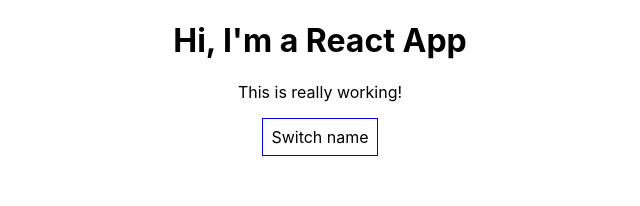
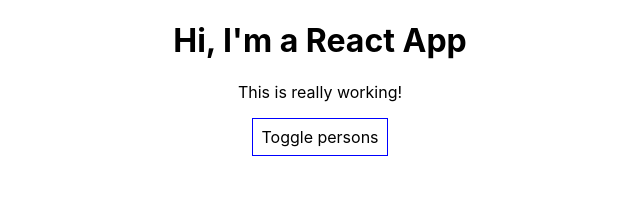
Before and after one commit to chinmaymoharir/react-project-1, a React (Create React App) app: page / in a window 1280 px wide. Shown: the top 206 px of the page, without its empty margins (320-960 px from the left). Built offline with nearby package versions, Linux system fonts and the light colour scheme.

Commit message:
changed the button for list type and added some code to make app more dynamic

```diff
--- a/src/App.js
+++ b/src/App.js
@@ -1,13 +1,14 @@
 import React, { Component } from 'react';
 import './App.css';
 import Person from './Person/Person'
+import person from './Person/Person';
 
 class App extends Component {
  state = {
   persons: [
-    {name: 'Chinmay', age: '28'},
-    {name: 'Manu', age: '29'},
-    {name: 'Stephanie', age: '26'}
+    {id:'person_1', name: 'Chinmay', age: '28'},
+    {id:'person_2', name: 'Manu', age: '29'},
+    {id:'person_3', name: 'Stephanie', age: '26'}
   ],
   otherState: 'some other value',
   showPersons: false
@@ -30,15 +31,29 @@
 
 }
 
-nameChangedHandler = (event) => {
-  this.setState({
-    persons:
-    [
-      {name: 'Chinmay', age: '28'},
-      {name: event.target.value, age: '29'},
-      {name: 'Stephanie', age: '27'}
-    ]
-  })
+nameChangedHandler = (event, id) => {
+  const personIndex = this.state.persons.findIndex(p => {
+    return p.id === id;
+  });
+
+  const person = {
+    ...this.state.persons[personIndex]
+  };
+
+// const person = Object.assign({}, this.state.persons[personIndex]);
+  person.name = event.target.value;
+  const persons = [...this.state.persons];
+  persons[personIndex]=person;
+
+  this.setState( {persons: persons} );
+}
+
+
+deletePersonHandler = (personIndex) => {
+  // const persons = this.state.persons.slice();
+  const persons = [...this.state.persons]
+  persons.splice(personIndex, 1);
+  this.setState({persons: persons});
 }
 
 togglePersonsHandler = () => {
@@ -56,16 +71,20 @@
     cursor: 'pointer'
   }
 
-  return (
-    <div className="App">
-      <h1>Hi, I'm a React App</h1>
-      <p>This is really working!</p>
-      <button
-        style = {style}
-        onClick={this.togglePersonsHandler}>Switch name</button>
-      {this.state.showPersons === true ?
-        <div>
-        <Person
+  let persons = null;
+
+  if (this.state.showPersons) {
+    persons = (
+      <div>
+        {this.state.persons.map((person, index) => {
+          return <Person
+            click = {() => this.deletePersonHandler(index)}
+            name = {person.name}
+            age = {person.age}
+            key = {person.id}
+            changed={(event) => this.nameChangedHandler(event, person.id)}/>
+        })}
+        {/* <Person
           name={this.state.persons[0].name}
           age = {this.state.persons[0].age} />
         <Person
@@ -75,11 +94,19 @@
           changed = {this.nameChangedHandler} >My Hobbies: Racing</Person>
         <Person
           name={this.state.persons[2].name}
-          age = {this.state.persons[2].age} />
-        </div> : null
-    }
+          age = {this.state.persons[2].age} /> */}
+        </div>
+    );
+  }
 
-
+  return (
+    <div className="App">
+      <h1>Hi, I'm a React App</h1>
+      <p>This is really working!</p>
+      <button
+        style = {style}
+        onClick={this.togglePersonsHandler}>Toggle persons</button>
+      {persons}
     </div>
   );
 
```
